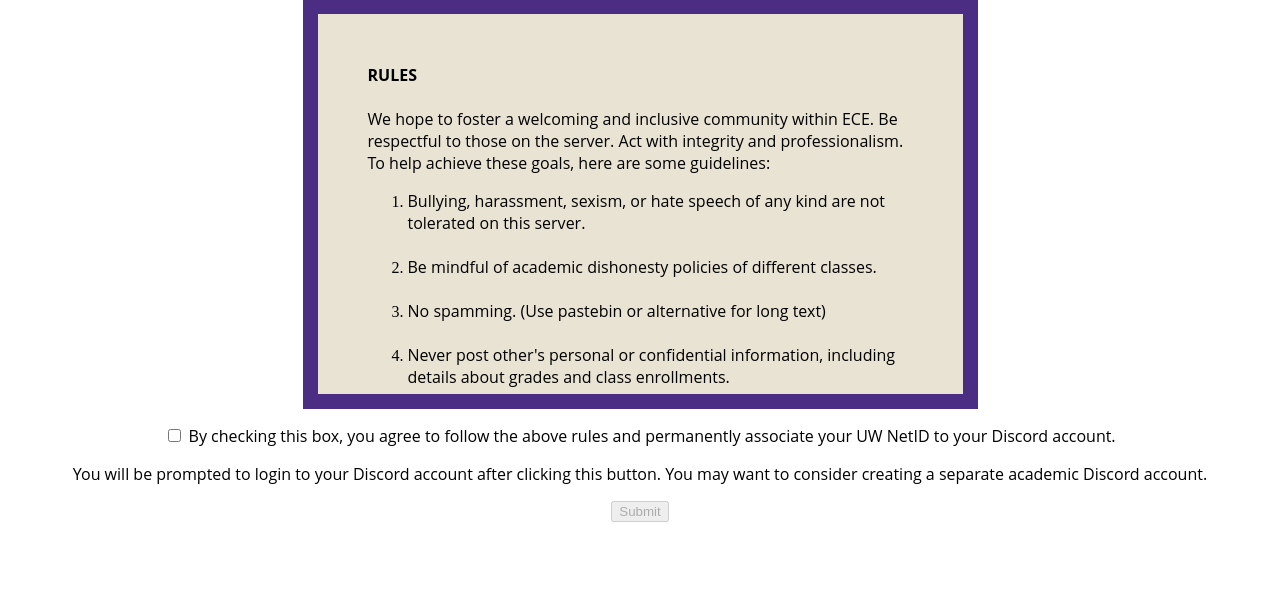
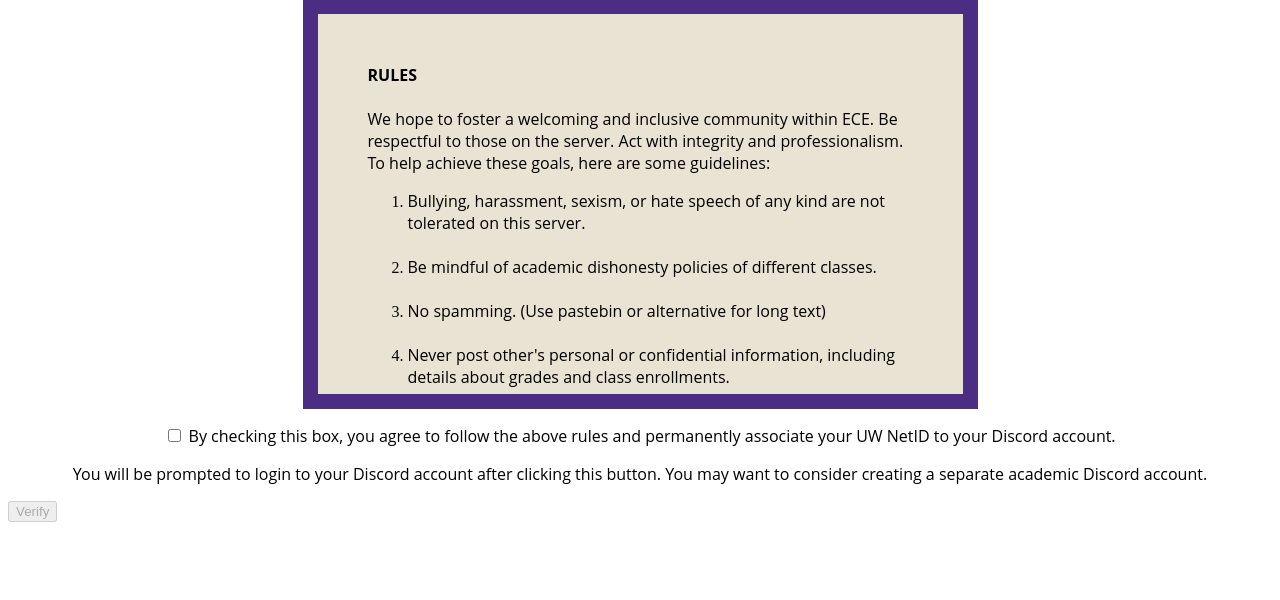
Before and after one commit to SeubertE/uw-discord-verify, a PHP site: page / in a window 1280 px wide. Shown: the part 200-800 px from the top of the page. Run offline with PHP 8.4, Linux system fonts and the light colour scheme.

Commit message:
Update index.php

```diff
--- a/index.php
+++ b/index.php
@@ -153,7 +153,7 @@ include('./bot/verify.php');
         You may use the link above, or use this invite here: <a href="https://discord.gg/ThPEgDj3yP">https://discord.gg/ThPEgDj3yP</a></span>
       <br>
     </div>
-    <p> <input onchange="document.getElementById('submit').disabled = !this.checked;"
+    <p> <input onchange="document.getElementById('button').disabled = !this.checked;"
 
         id="checkbox" type="checkbox"><span style="font-family: Open Sans;"> </span><label
 
@@ -164,9 +164,10 @@ include('./bot/verify.php');
           prompted to login to your Discord account after clicking this button.
           You may want to consider creating a separate academic Discord account.</span></label><br>
     </p>
-    <form action="?action=verify">
+    <button type="button" disabled=disabled onclick="location.href='http://students.washington.edu/seuberte/discord?action=verify';">Verify</button>
+    <!--<form action="?action=verify">
       <center> <input name="submit" class="inputButton" id="submit" disabled="disabled" type="submit"> </center>
-    </form>
+    </form>-->
     <p></p>
   </body>
 </html>
```
